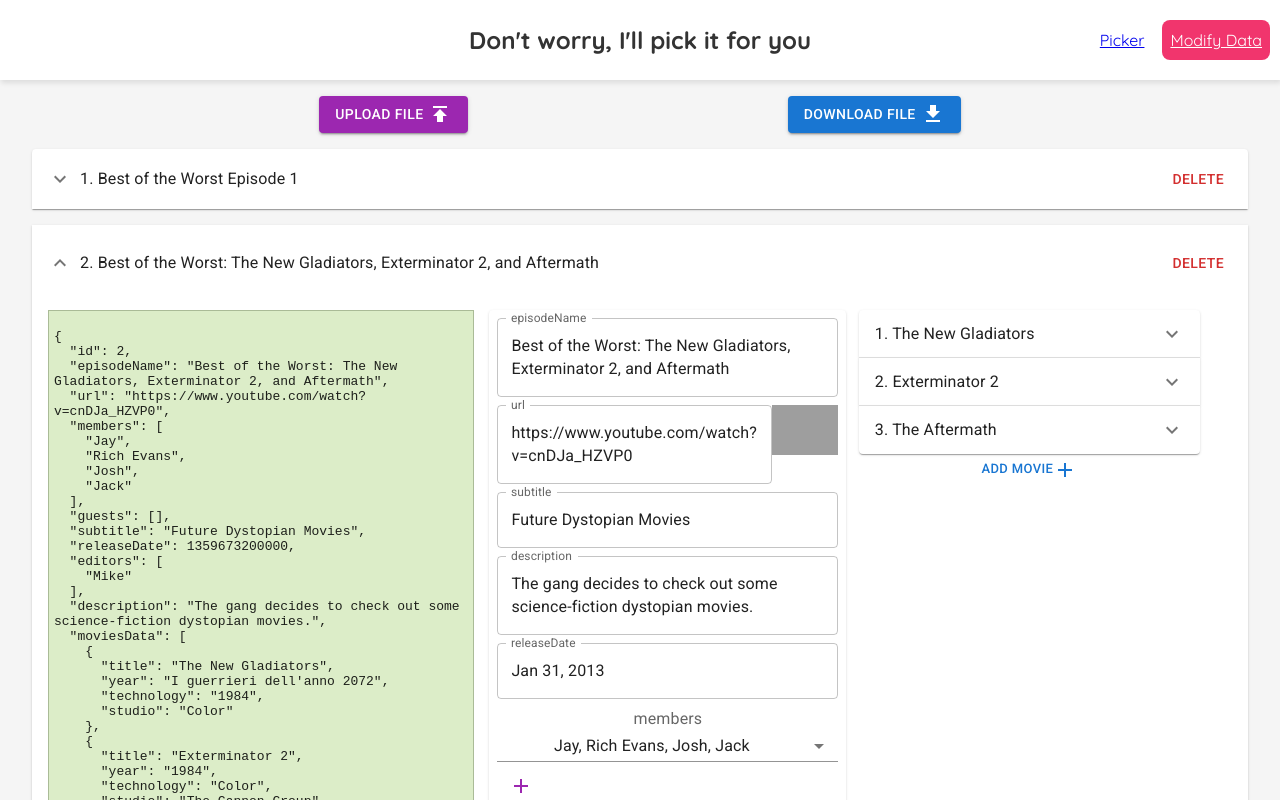
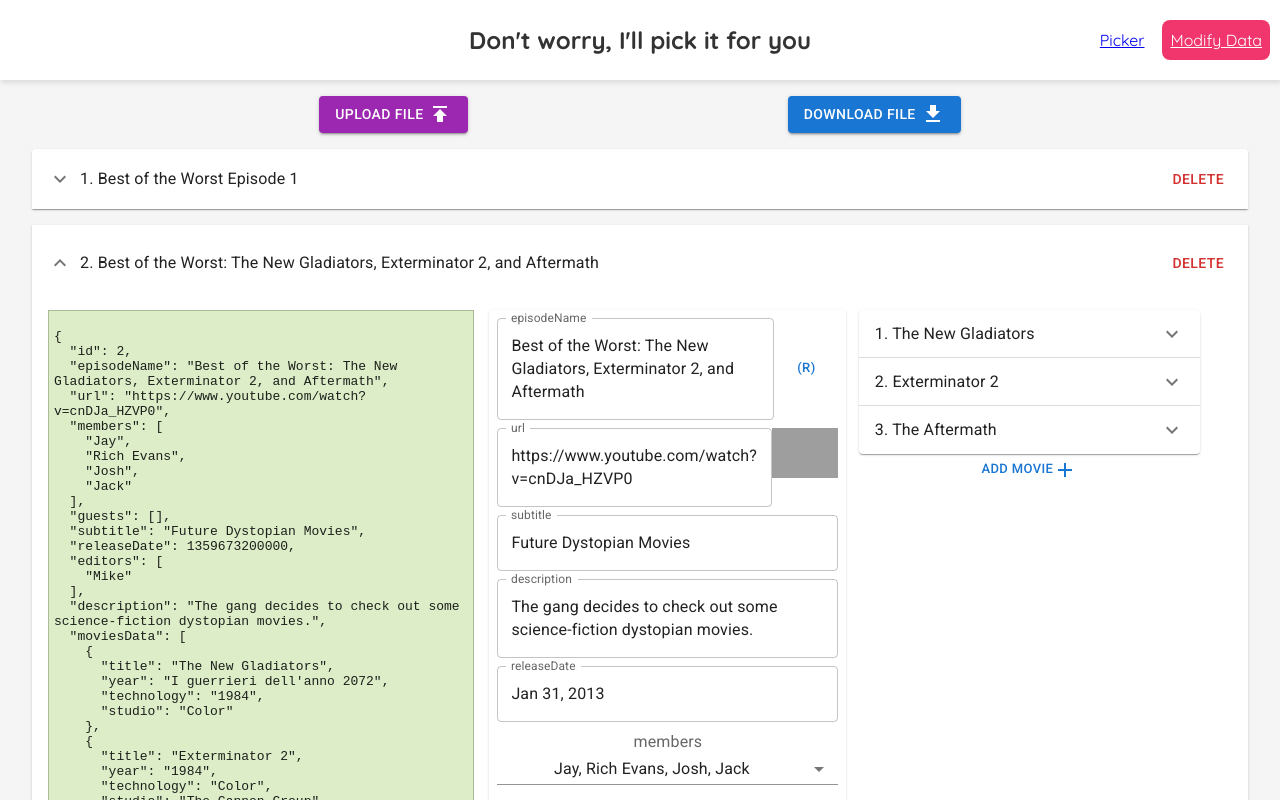
Before and after one commit to mprtcz/RLMPicker, a React (Create React App) app: page /modify-data in a window 1280 px wide. Both pictures are taken after a click on the button 640 px from the left and 239 px from the top of the page. Shown: the top 800 px of the page. Built offline with nearby package versions, Linux system fonts and the light colour scheme; grey boxes are pictures that could not be loaded.

Commit message:
Added Titles resolver.

```diff
--- a/src/components/data-modifier-page/Inputs.js
+++ b/src/components/data-modifier-page/Inputs.js
@@ -5,6 +5,7 @@ import MultiselectWithDataAdd from "components/MultiselectWithDataAdd";
 import DateInput from "./DateInput";
 import { VideoDataContext } from "contexts/VideosDataContext";
 import { createVideoImageUrl } from "functions/createVideoImageUrl";
+import { Alert, Button, Snackbar } from "@mui/material";
 
 const useStyles = makeStyles((theme) => ({
   root: {
@@ -37,6 +38,7 @@ const Inputs = (props) => {
     postProcesses,
   } = props;
   const [object, setObject] = useState(inputObject);
+  const [open, setOpen] = React.useState(false);
 
   const handleChange = (newValue, datum, fieldName) => {
     if (postProcesses && postProcesses.has(fieldName)) {
@@ -51,6 +53,37 @@ const Inputs = (props) => {
 
   const areEqual = (val1, val2) => {
     return JSON.stringify(val1) === JSON.stringify(val2);
+  };
+
+  const handleProcessTitles = (title, datum, fieldName) => {
+    console.log("title", title);
+    // split the title with colon
+    const titleArray = title.split(":");
+    if (titleArray.length < 2) {
+      setOpen(true);
+      return;
+    }
+
+    const titles = titleArray[1]
+      .split(/,| and /)
+      .filter((title) => title)
+      .map((title) => title.trim())
+      .map((title) => {
+        return {
+          title,
+        };
+      });
+
+    datum[fieldName] = titles;
+    setObject(Object.assign({}, datum));
+    inputObjectChanged(object);
+  };
+
+  const handleClose = (event, reason) => {
+    if (reason === "clickaway") {
+      return;
+    }
+    setOpen(false);
   };
 
   return (
@@ -71,6 +104,19 @@ const Inputs = (props) => {
               className={"video-image-small"}
               src={createVideoImageUrl(object[fieldName])}
             ></img>
+          ) : (
+            ""
+          )}
+          {fieldName === "episodeName" && object[fieldName] ? (
+            <Button
+              size="small"
+              color="primary"
+              onClick={() =>
+                handleProcessTitles(object[fieldName], object, "moviesData")
+              }
+            >
+              (R)
+            </Button>
           ) : (
             ""
           )}
@@ -104,6 +150,11 @@ const Inputs = (props) => {
           </span>
         )}
       </VideoDataContext.Consumer>
+      <Snackbar open={open} autoHideDuration={5000} onClose={handleClose}>
+        <Alert onClose={handleClose} severity="error" sx={{ width: "100%" }}>
+          Can't resolve titties!
+        </Alert>
+      </Snackbar>
     </div>
   );
 };
```
